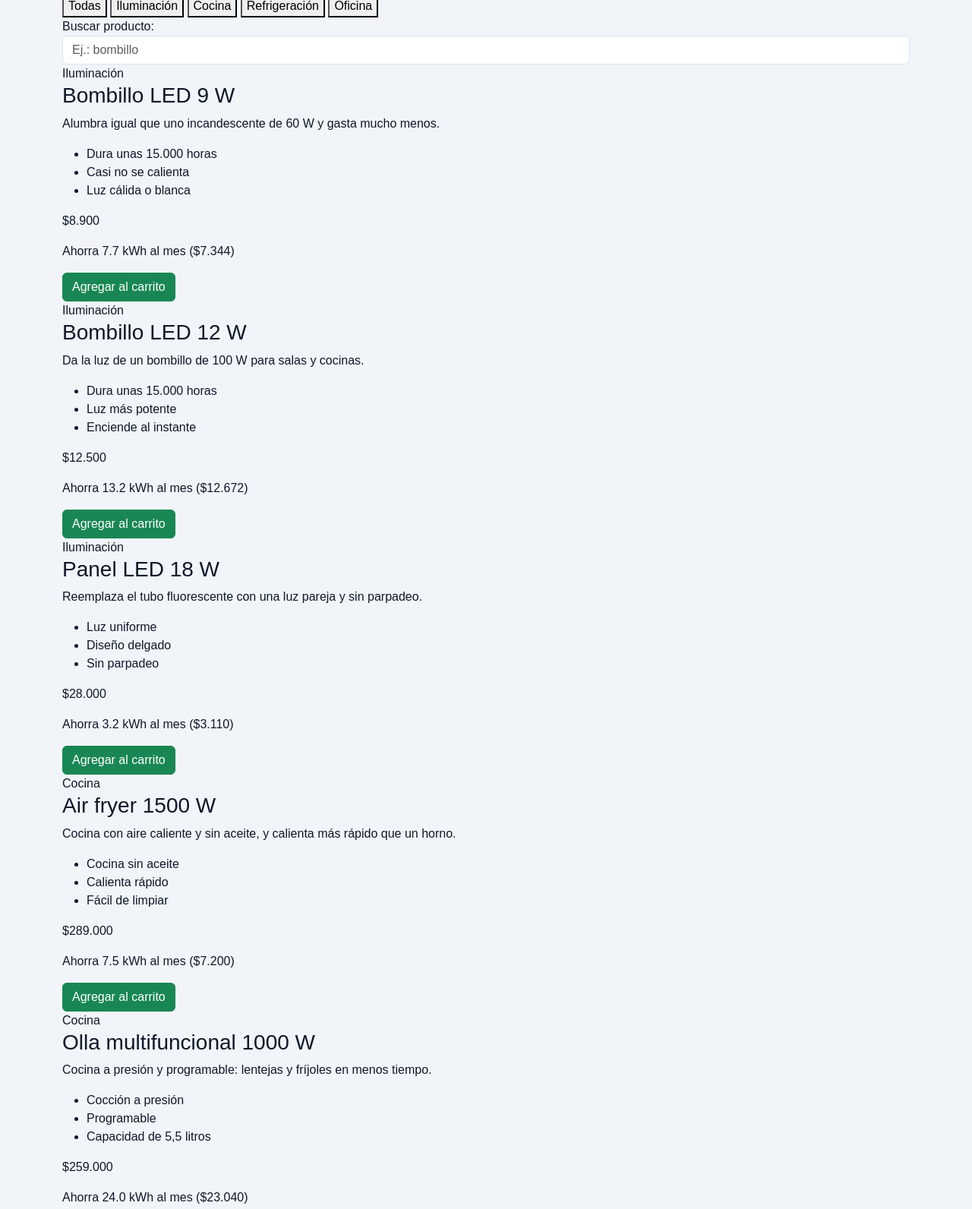
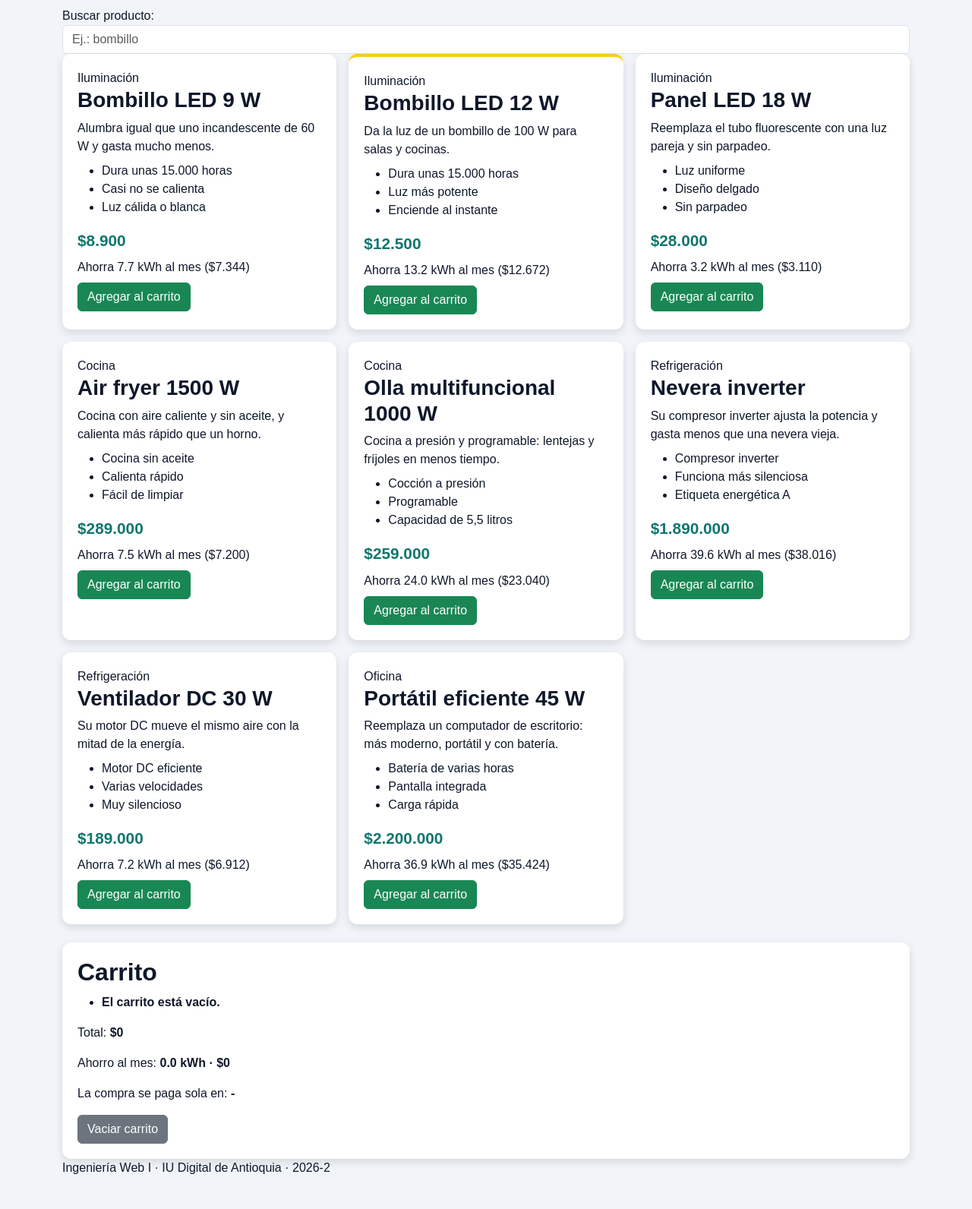
Before and after one commit to MarceloSH303/ecotienda-equipoM, a plain HTML site: page catalogo.html in a window 1280 px wide. Shown: the part 281-1873 px from the top of the page at 76% size. Drawn offline with nearby package versions, Linux system fonts and the light colour scheme.

Commit message:
Compilamos los estilos con flex-wrap

```diff
--- a/css/estilos.css
+++ b/css/estilos.css
@@ -21,6 +21,7 @@ header {
 
 nav {
   display: flex;
+  flex-wrap: wrap;
   gap: 12px;
 }
 nav a {
@@ -35,22 +36,108 @@ nav a:hover {
   background-color: #FACC15;
   color: #0F172A;
 }
-nav .tarjetas {
+
+.tarjetas {
   display: grid;
   grid-template-columns: repeat(3, 1fr);
   gap: 16px;
 }
-nav .tarjeta {
+
+.tarjeta {
   background-color: white;
-}
-nav {
   padding: 20px;
   border-radius: 12px;
   box-shadow: 0 4px 12px rgba(0, 0, 0, 0.12);
   transition: transform 0.3s;
 }
-nav:hover {
+.tarjeta:hover {
   transform: translateY(-6px);
 }
 
+.filtros {
+  display: flex;
+  flex-wrap: wrap;
+  gap: 8px;
+  margin-bottom: 16px;
+}
+
+.filtro {
+  border: 2px solid #0F766E;
+  background-color: white;
+  color: #0F766E;
+  border-radius: 999px;
+  padding: 6px 16px;
+  transition: 0.3s;
+}
+.filtro.activo {
+  background-color: #0F766E;
+  color: white;
+}
+
+.precio {
+  color: #0F766E;
+  font-size: 1.3rem;
+  font-weight: 700;
+}
+
+#carrito {
+  background-color: white;
+  padding: 20px;
+  border-radius: 12px;
+  box-shadow: 0 4px 12px rgba(0, 0, 0, 0.12);
+  margin-top: 24px;
+}
+
+#intro {
+  background-color: white;
+  padding: 16px 24px;
+  margin-bottom: 24px;
+  border-left: 6px solid #FACC15;
+  border-radius: 12px;
+}
+
+.form-control:focus {
+  border-color: #0F766E;
+  box-shadow: 0 0 0 3px rgba(15, 118, 110, 0.3);
+}
+
+h1, h2, h3 {
+  color: #0F172A;
+  font-weight: 700;
+}
+
+header h1 {
+  color: white;
+}
+
+header p {
+  color: #E2E8F0;
+}
+
+.tarjeta > p {
+  margin-bottom: 8px;
+}
+
+a[target=_blank] {
+  color: #0F766E;
+  font-weight: 700;
+}
+
+.tarjetas .tarjeta:nth-child(2) {
+  border-top: 4px solid #FACC15;
+}
+
+#carrito li:first-child {
+  font-weight: 700;
+}
+
+@media (max-width: 576px) {
+  nav {
+    flex-direction: column;
+  }
+  .tarjetas {
+    grid-template-columns: 1fr;
+  }
+}
+
 /*# sourceMappingURL=estilos.css.map */
```
Also changed, not shown: 1 other file.
